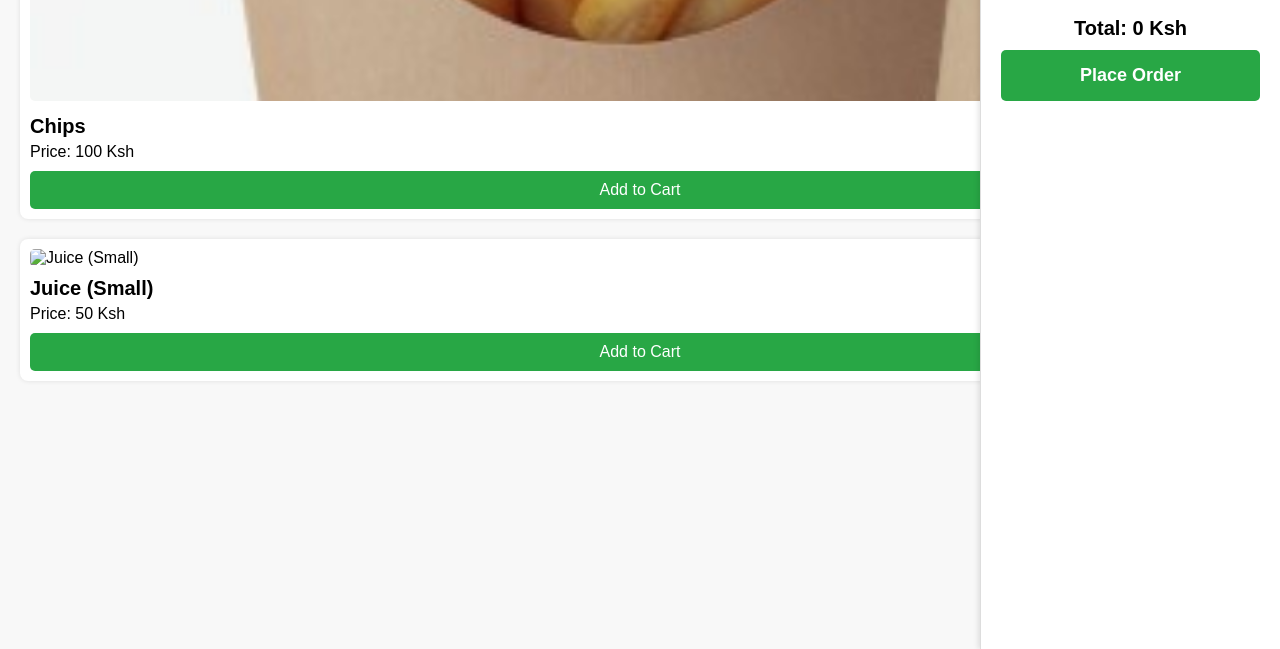
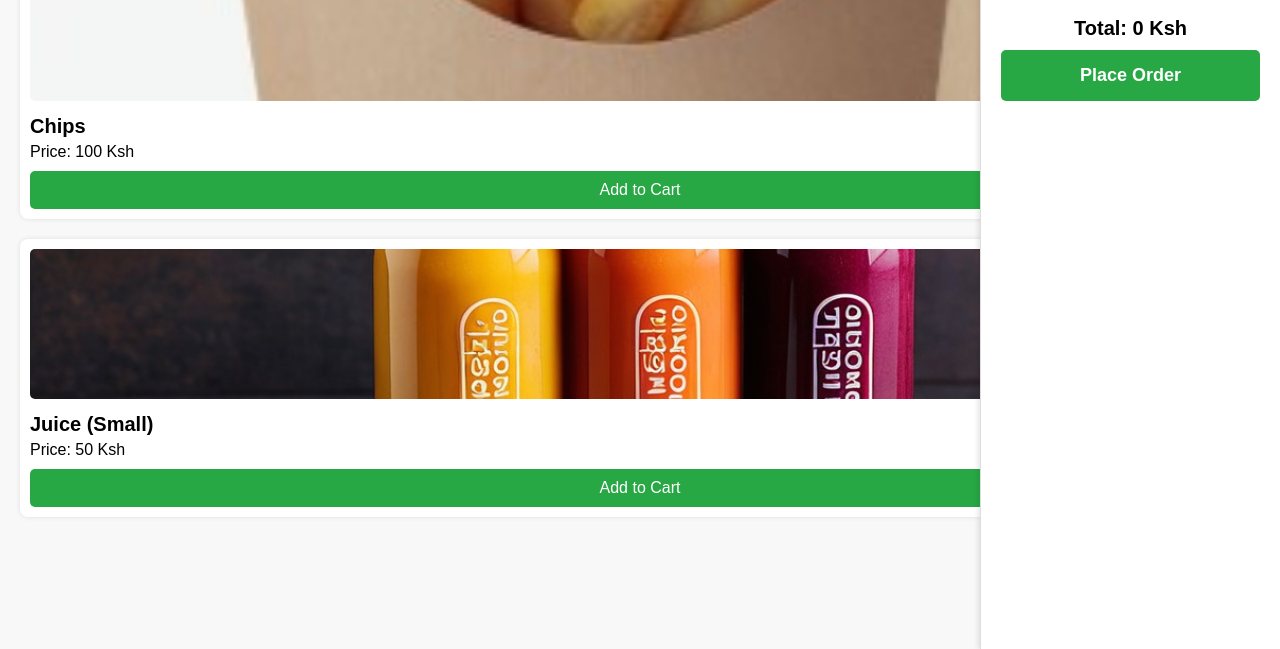
Before and after one commit to kilaiii/ponderosa-website, a plain HTML site: page order.html in a window 1280 px wide. Shown: the part 151-800 px from the top of the page. Drawn offline with Linux system fonts and the light colour scheme.

Commit message:
Update order.html

```diff
--- a/order.html
+++ b/order.html
@@ -155,7 +155,7 @@
         <button class="add-to-cart" data-name="Chips" data-price="100">Add to Cart</button>
       </div>
       <div class="product-item">
-        <img src="juice-small.jpg" alt="Juice (Small)">
+        <img src="9b30ee9f51f0533e4b179e92a6ec9f4b00f44e0d.jpg" alt="Juice (Small)">
         <h3>Juice (Small)</h3>
         <p>Price: 50 Ksh</p>
         <button class="add-to-cart" data-name="Juice (Small)" data-price="50">Add to Cart</button>
```
